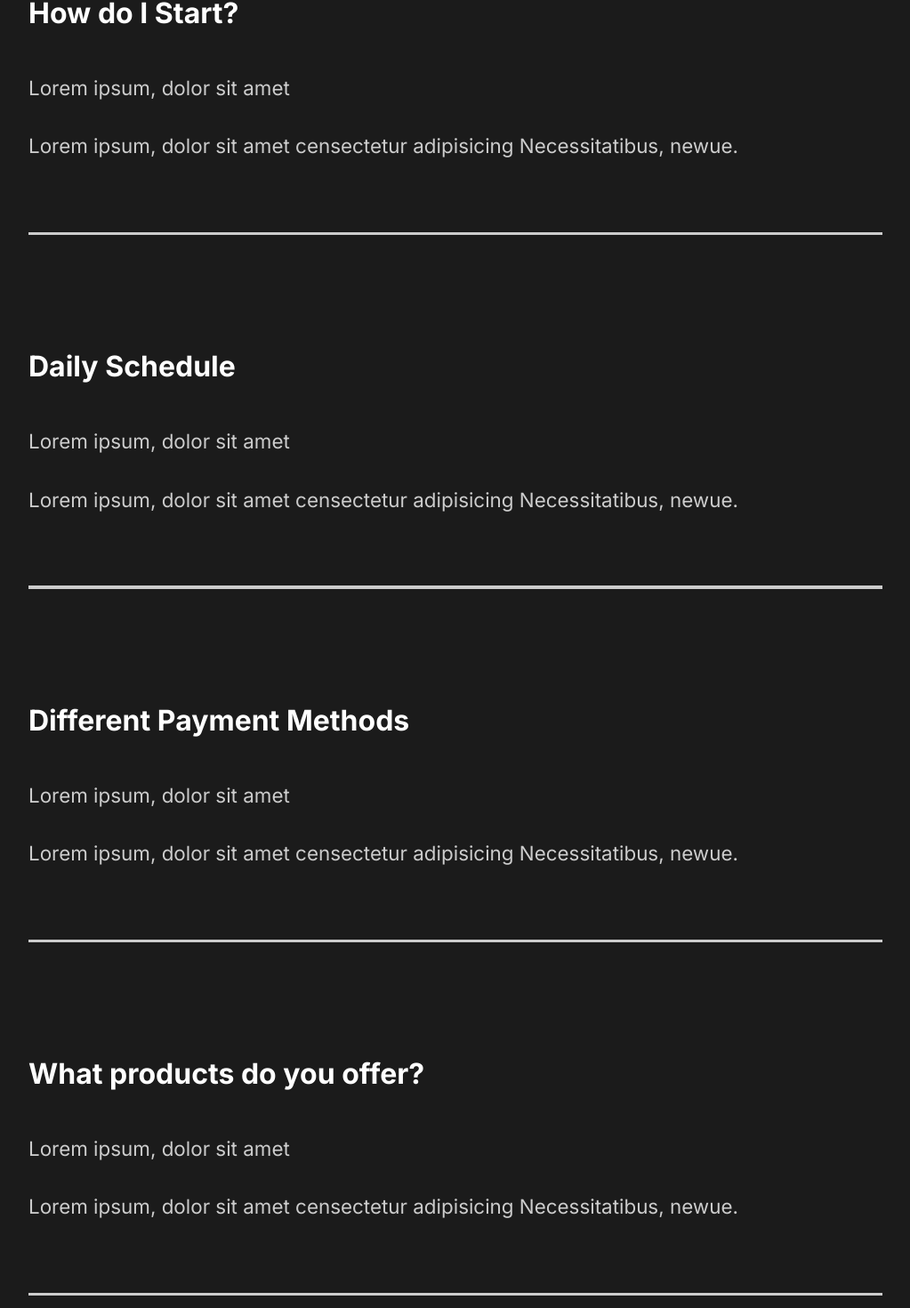
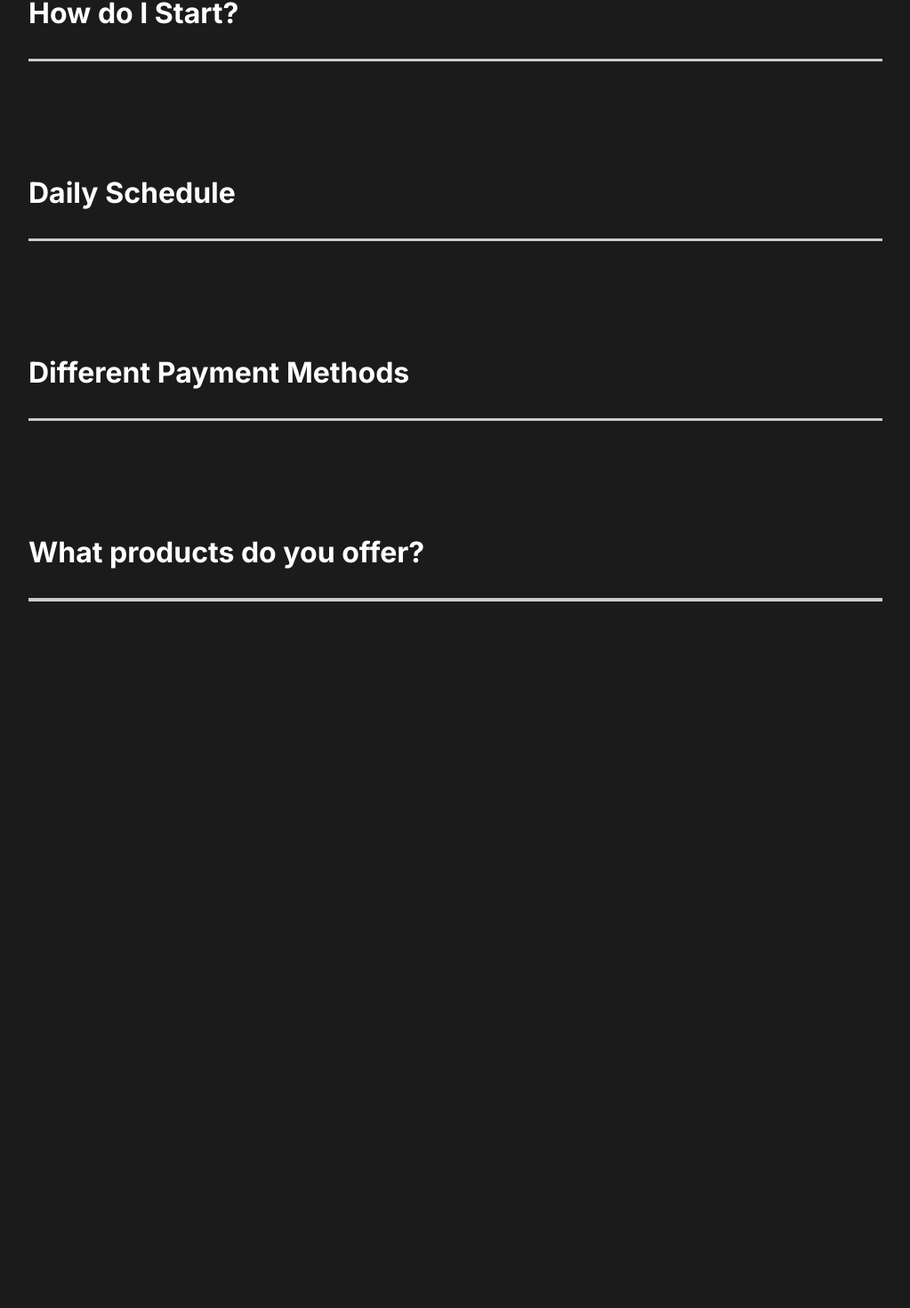
Before and after one commit to KrenarMuzaqi/capture-project, a React (Create React App) app: page / in a window 1280 px wide. Shown: the part 2470-3940 px from the top of the page at 89% size, without its empty margins (128-1151 px from the left). After the commit the page ends 3306 px from the top, so only its background shows below. Built offline with nearby package versions, Linux system fonts and the light colour scheme.

Commit message:
FAQ section: Toggle added

```diff
--- a/src/components/FaqSection.js
+++ b/src/components/FaqSection.js
@@ -1,8 +1,12 @@
-import React from "react";
+import React, { useState } from "react";
 
 import styled from "styled-components";
 
+import { AnimateSharedLayout } from "framer-motion";
+
 import { About } from "../styles";
+
+import Toggle from "./Toggle";
 
 const FaqSection = () => {
   return (
@@ -10,55 +14,48 @@
       <h2>
         Any Questions <span>FAQ</span>
       </h2>
-
+      <AnimateSharedLayout>
+        <Toggle title="How do I Start?">
           <div className="question">
-        <h4>How do I Start?</h4>
-
             <div className="answer">
               <p>Lorem ipsum, dolor sit amet </p>
               <p>
-            Lorem ipsum, dolor sit amet censectetur adipisicing Necessitatibus,
-            newue.
+                Lorem ipsum, dolor sit amet censectetur adipisicing
+                Necessitatibus, newue.
               </p>
             </div>
-        <div className="faq-line"></div>
           </div>
-      <div className="question">
-        <h4>Daily Schedule</h4>
+        </Toggle>
 
+        <Toggle title="Daily Schedule">
           <div className="answer">
             <p>Lorem ipsum, dolor sit amet </p>
             <p>
-            Lorem ipsum, dolor sit amet censectetur adipisicing Necessitatibus,
-            newue.
+              Lorem ipsum, dolor sit amet censectetur adipisicing
+              Necessitatibus, newue.
             </p>
           </div>
-        <div className="faq-line"></div>
-      </div>
-      <div className="question">
-        <h4>Different Payment Methods</h4>
-
+        </Toggle>
+        <Toggle title="Different Payment Methods">
           <div className="answer">
             <p>Lorem ipsum, dolor sit amet </p>
             <p>
-            Lorem ipsum, dolor sit amet censectetur adipisicing Necessitatibus,
-            newue.
+              Lorem ipsum, dolor sit amet censectetur adipisicing
+              Necessitatibus, newue.
             </p>
           </div>
-        <div className="faq-line"></div>
-      </div>
-      <div className="question">
-        <h4>What products do you offer?</h4>
+        </Toggle>
 
+        <Toggle title="What products do you offer?">
           <div className="answer">
             <p>Lorem ipsum, dolor sit amet </p>
             <p>
-            Lorem ipsum, dolor sit amet censectetur adipisicing Necessitatibus,
-            newue.
+              Lorem ipsum, dolor sit amet censectetur adipisicing
+              Necessitatibus, newue.
             </p>
           </div>
-        <div className="faq-line"></div>
-      </div>
+        </Toggle>
+      </AnimateSharedLayout>
     </Faq>
   );
 };
--- /dev/null
+++ b/src/components/Toggle.js
@@ -0,0 +1,19 @@
+import React, { useState } from "react";
+
+import { motion } from "framer-motion";
+
+//with "children" we have access to everything what is between <Toggle> </Toggle> on other components
+const Toggle = ({ children, title }) => {
+  const [toggle, setToggle] = useState(false);
+  return (
+    <motion.div layout className="question" onClick={() => setToggle(!toggle)}>
+      {/*"layout" should add to that element which we want to execute "AnimateSharedLayout" in this case to upper "div"*/}
+      {/* We have added "layout" to h4 to remove that "glitch" which happend to h4 when we toggle   */}
+      <motion.h4 layout>{title}</motion.h4>
+      {toggle ? children : ""}
+      <div className="faq-line"></div>
+    </motion.div>
+  );
+};
+
+export default Toggle;
```
Lines whose indentation alone changed are shown as unchanged.
